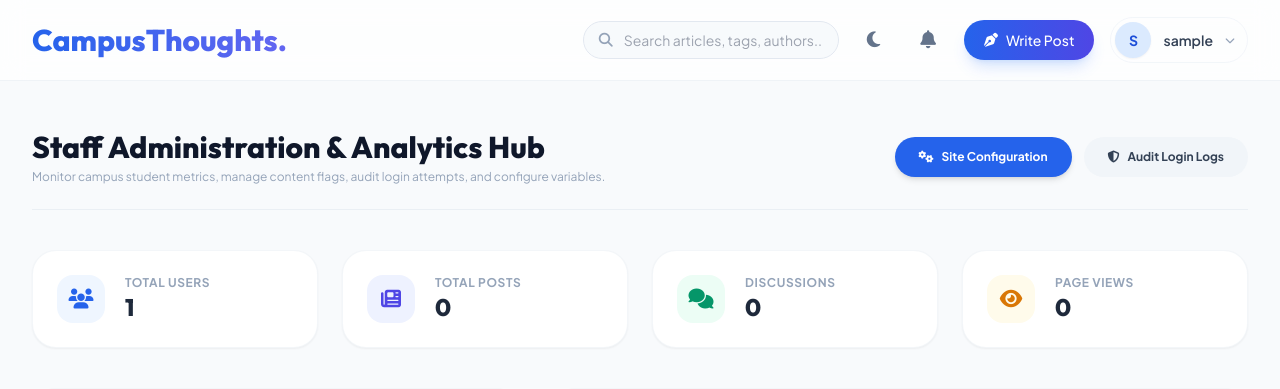
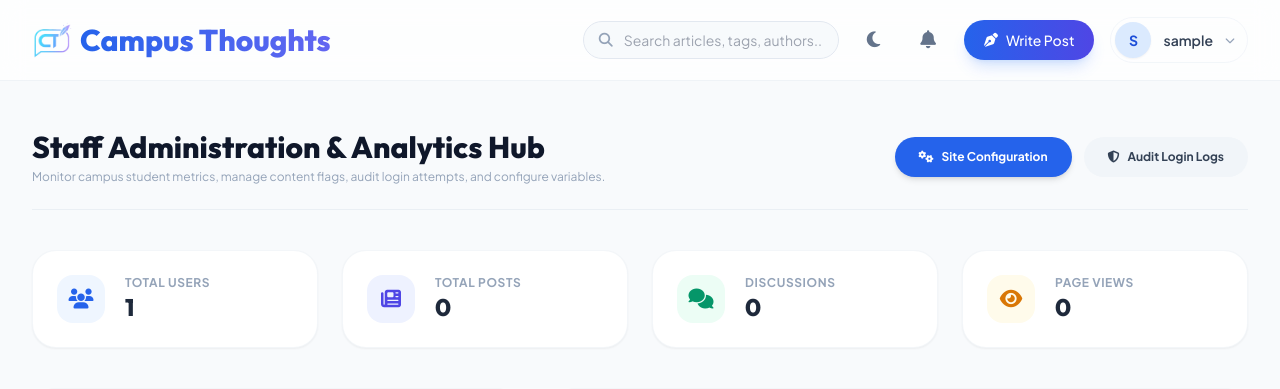
Before and after one commit to abhishek4524/Campus-Thought, a Django app: page /dashboard/ in a window 1280 px wide. Shown: the top 389 px of the page. Run offline with Django 5.2, Linux system fonts and the light colour scheme; the visitor is signed in with stand-in values (Sample User, id 1); data comes from the database, SQL or seed files in the repository; data that the repository does not hold is empty; some libraries are stand-ins or nearby versions.

Commit message:
The final vesion on website mode

```diff
--- a/campusThoughts/campusThoughts/templates/layout.html
+++ b/campusThoughts/campusThoughts/templates/layout.html
@@ -72,8 +72,9 @@
                 <!-- Logo -->
                 <div class="flex-shrink-0 flex items-center">
                     <a href="{% url 'home' %}" class="flex items-center gap-2">
-                        <span class="text-2xl sm:text-3xl font-extrabold font-outfit bg-gradient-to-r from-blue-600 to-indigo-500 bg-clip-text text-transparent hover:opacity-90 transition">
-                            CampusThoughts.
+                        <img src="{% static 'images/logo.png' %}" alt="Campus Thoughts Logo" class="w-14 h-14 sm:w-10 sm:h-10">
+                        <span class="text-2xl sm:text-3xl font-extrabold font-outfit bg-gradient-to-r from-blue-600 to-indigo-500 bg-clip-text text-transparent hover:opacity-90 transition hidden xl:inline">
+                                Campus Thoughts
                         </span>
                     </a>
                 </div>
```
Also changed, not shown: campusThoughts/campusThoughts/static/images/logo.png (added), 1 other file.
